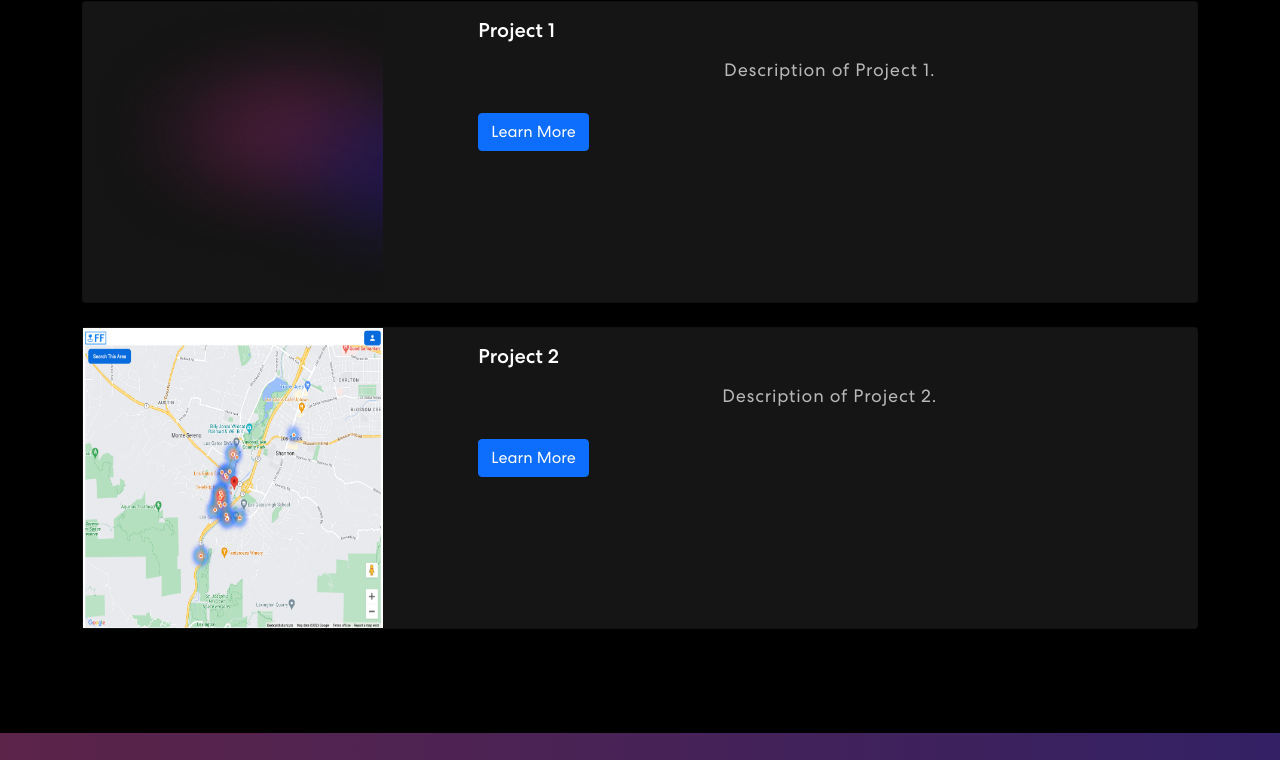
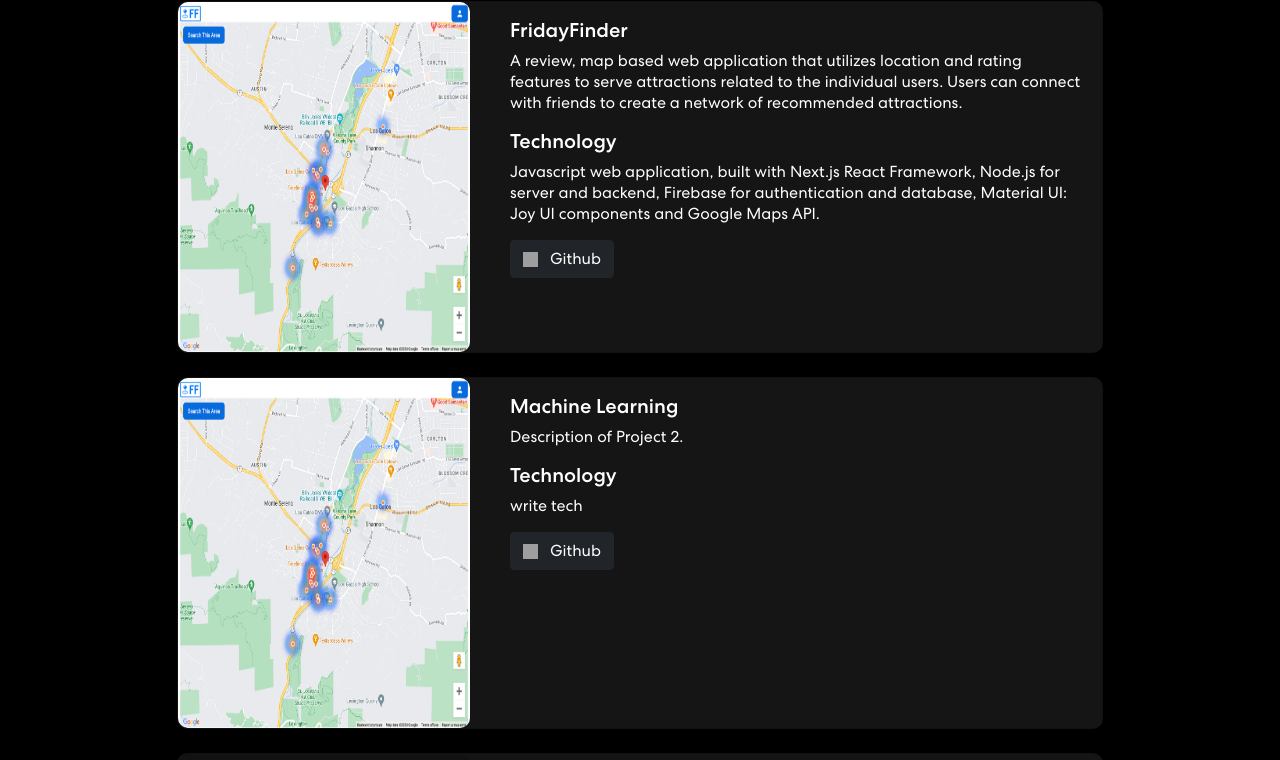
Before and after one commit to huy-nguy3n/personal-portfolio-website, a React (Create React App) app: page / in a window 1280 px wide. Shown: the part 1537-2297 px from the top of the page. Built offline with nearby package versions, Linux system fonts and the light colour scheme; grey boxes are pictures that could not be loaded.

Commit message:
updating

```diff
--- a/src/App.css
+++ b/src/App.css
@@ -351,112 +351,7 @@
 	font-weight: 700;
   text-align: center;
 }
-.project p {
-  color: #B8B8B8;
-  font-size: 18px;
-  letter-spacing: 0.8px;
-  line-height: 1.5em;
-  margin: 14px auto 30px auto;
-  text-align: center;
-  width: 56%;
-}
-.project .nav.nav-pills {
-  width: 72%;
-  margin: 0 auto;
-  border-radius: 50px;
-  background-color: rgb(255 255 255 / 10%);
-  overflow: hidden;
-}
-.project .nav.nav-pills .nav-item {
-  width: 33.33333%;
-}
-.project .nav.nav-pills .nav-link {
-  background-color: transparent;
-  border-radius: 0;
-  padding: 17px 0;
-  color: #fff;
-  width: 100%;
-  font-size: 17px;
-  letter-spacing: 0.8px;
-  font-weight: 500;
-  position: relative;
-  transition: 0.3s ease-in-out;
-  text-align: center;
-  z-index: 0;
-}
-.project .nav.nav-pills .nav-link::before {
-    content: "";
-    position: absolute;
-    width: 0;
-    height: 100%;
-    background: linear-gradient(90.21deg, #AA367C -5.91%, #4A2FBD 111.58%);
-    top: 0;
-    left: 0;
-    z-index: -1;
-    transition: 0.3s ease-in-out;
-}
-.project .nav.nav-pills .nav-link.active::before {
-    width: 100% !important;
-}
-.project .nav.nav-pills .nav-link.active {
-    border: 1px solid rgba(255, 255, 255, 1);
-}
-.nav-link#projects-tabs-tab-first {
-  border: 1px solid rgba(255, 255, 255, 0.5);
-  border-radius: 55px 0px 0px 55px;
-}
-.nav-link#projects-tabs-tab-second {
-  border-top: 1px solid rgba(255, 255, 255, 0.5);
-  border-bottom: 1px solid rgba(255, 255, 255, 0.5);
-}
-.nav-link#projects-tabs-tab-third {
-  border: 1px solid rgba(255, 255, 255, 0.5);
-  border-radius: 0 55px 55px 0;
-}
-.proj-imgbx {
-  position: relative;
-  border-radius: 30px;
-  overflow: hidden;
-  margin-bottom: 24px;
-}
-.proj-imgbx::before {
-  content: "";
-  background: linear-gradient(90.21deg, #AA367C -5.91%, #4A2FBD 111.58%);
-  opacity: 0.85;
-  position: absolute;
-  width: 100%;
-  height: 0;
-  transition: 0.4s ease-in-out;
-}
-.proj-imgbx:hover::before {
-  height: 100%;
-}
-.proj-txtx {
-  position: absolute;
-  text-align: center;
-  top: 65%;
-  left: 50%;
-  transform: translate(-50%, -50%);
-  transition: 0.5s ease-in-out;
-  opacity: 0;
-  width: 100%;
-}
-.proj-imgbx:hover .proj-txtx {
-  top: 50%;
-  opacity: 1;
-}
-.proj-txtx h4 {
-  font-size: 30px;
-  font-weight: 700;
-  letter-spacing: 0.8px;
-  line-height: 1.1em;
-}
-.proj-txtx span {
-  font-style: italic;
-  font-weight: 400;
-  font-size: 15px;
-  letter-spacing: 0.8px;
-}
+
 .background-image-right {
   top: 20%;
   position: absolute;
@@ -464,6 +359,12 @@
   width: 35%;
   right: 0;
   z-index: -4;
+}
+
+.icon-img {
+  width: 15px; /* Adjust the width of the icon image as needed */
+  height: 15px; /* Adjust the height of the icon image as needed */
+  margin-right: 8px; /* Adjust the margin between the icon and text as needed */
 }
 
 /************ Projects Css ************/
--- a/src/components/NavBar.js
+++ b/src/components/NavBar.js
@@ -50,7 +50,7 @@
             <span className="navbar-text">
               <div className="social-icon">
                 <a href="mailto:duchuyn0411@gmail.com"><img src={navIcon1} alt="" /></a>
-                <a href="https://www.linkedin.com/in/huy-nguy3n/  " target="_blank"><img src={navIcon2} alt="" /></a>
+                <a href="https://www.linkedin.com/in/huy-nguy3n" target="_blank"><img src={navIcon2} alt="" /></a>
                 <a href="https://github.com/huy-nguy3n" target="_blank"><img src={navIcon3} alt="" /></a>
               </div>
               <HashLink to='#connect'>
--- a/src/components/Projects.js
+++ b/src/components/Projects.js
@@ -1,26 +1,35 @@
 import { useState } from "react";
 import { Container, Row, Col, Image, Card, Button } from "react-bootstrap";
-import colorSharp2 from "../assets/img/color-sharp2.png";
 import fridayfinder from "../assets/img/friday-finder.png";
+import wordlesolver from "../assets/img/wordle.jpg";
 import 'animate.css';
 import TrackVisibility from 'react-on-screen';
+import iconImage from '../assets/img/nav-icon3.svg';
 
 export const Projects = () => {
   // Sample project data
   const projects = [
     {
-      title: "Project 1",
-      description: "Description of Project 1.",
-      image: colorSharp2, // Replace this with the actual image for Project 1
-      // Add any other properties you need for Project 1
+      title: "FridayFinder",
+      description: "A review, map based web application that utilizes location and rating features to serve attractions related to the individual users. Users can connect with friends to create a network of recommended attractions.",
+      tech: "Javascript web application, built with Next.js React Framework, Node.js for server and backend, Firebase for authentication and database, Material UI: Joy UI components and Google Maps API.",
+      image: fridayfinder,
+      git_link: "https://github.com/huy-nguy3n/FridayFinder",
     },
     {
-      title: "Project 2",
+      title: "Machine Learning",
       description: "Description of Project 2.",
-      image: fridayfinder, // Replace this with the actual image for Project 2
-      // Add any other properties you need for Project 2
+      tech: "write tech",
+      image: fridayfinder,
+      git_link: "https://github.com/huy-nguy3n/Machine-Learning",
     },
-    // Add more projects as needed
+    {
+      title: "Wordle Solver",
+      description: "Wordle Solver is a tool designed to assist users in solving the popular word puzzle game, Wordle.",
+      tech: "Developed using C programming language, speed, accuracy, and user-friendly interface.",
+      image: wordlesolver,
+      git_link: "https://github.com/huy-nguy3n/Wordle-Solver",
+    },
   ];
 
   // State to manage the visibility and animation of each project card
@@ -36,18 +45,17 @@
   return (
     <section className="project" id="project">
       <Container>
-        <Row>
-          <Col size={12}>
+        <Row className="justify-content-center">
+          <Col xs={10}>
             <div>
               <h2>Projects</h2>
-              <Row>
               {projects.map((project, index) => (
-                  <Col key={index} md="12" className="mb-4">
+                <div key={index} className="mb-4">
                   <TrackVisibility onChange={(isVisible) => handleVisibilityChange(index, isVisible)}>
                     {({ isVisible: isCardVisible }) => (
                       <Card
                         className={`animate__animated ${isCardVisible ? "animate__fadeIn" : ""}`}
-                          style={{ backgroundColor: "#151515" }} // Set your custom color here
+                        style={{ backgroundColor: "#151515", borderRadius: "10px" }} // Set your custom color here
                       >
                         <Row>
                           <Col md="4">
@@ -56,29 +64,36 @@
                               src={project.image}
                               alt={project.title}
                               fluid
-                                style={{ height: "300px", width: "300px" }}
+                              style={{ height: "350px", width: "350px", borderRadius: "10px" }}
                             />
                           </Col>
                           <Col md="8">
                             <Card.Body>
                               <Card.Title>{project.title}</Card.Title>
-                                <Card.Text>{project.description}</Card.Text>
-                                {/* Add any other card content or buttons as needed */}
-                                <Button variant="primary">Learn More</Button>
+                              <Card.Text>
+                                {project.description}
+                              </Card.Text>
+                              <Card.Title>Technology</Card.Title>
+                              <Card.Text>
+                                {project.tech}
+                              </Card.Text>
+                              <a href={project.git_link} target="_blank">
+                                <Button variant="dark">
+                                  <img src={iconImage} alt="" className="icon-img" /> Github
+                                </Button>
+                              </a>
                             </Card.Body>
                           </Col>
                         </Row>
                       </Card>
                     )}
                   </TrackVisibility>
-                  </Col>
+                </div>
               ))}
-              </Row>
             </div>
           </Col>
         </Row>
       </Container>
-      <img className="background-image-right" src={colorSharp2} alt="Background" />
     </section>
   );
 };
```
Also changed, not shown: src/assets/img/wordle.jpg (added), 1 other file (tests, documents, lock files or other folders). Lines whose indentation alone changed are shown as unchanged.
